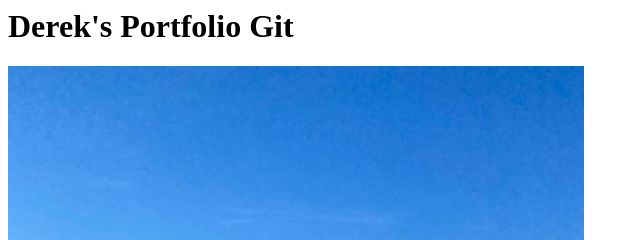
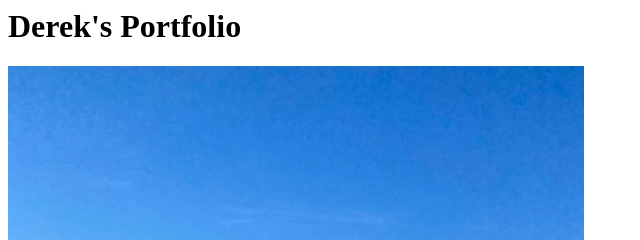
Before and after one commit to dschmitt2988/dschmitt2988.github.io, a plain HTML site: page index.html in a window 1280 px wide. Shown: the top 240 px of the page, 0-640 px from the left. Drawn offline with Linux system fonts and the light colour scheme.

Commit message:
portfolio2

```diff
--- a/index.html
+++ b/index.html
@@ -1,4 +1,4 @@
 <html>
-    <h1>Derek's Portfolio Git</h1>
+    <h1>Derek's Portfolio</h1>
     <img src="./DerekBeach.jpg"
 </html>
```
